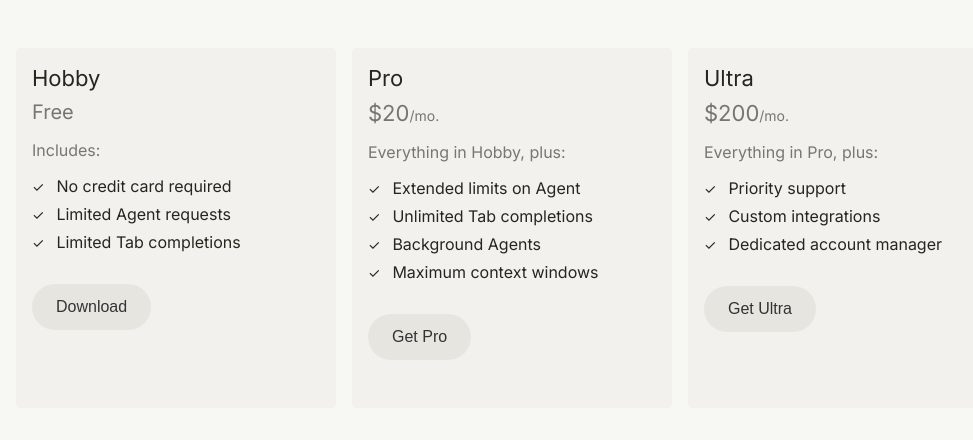
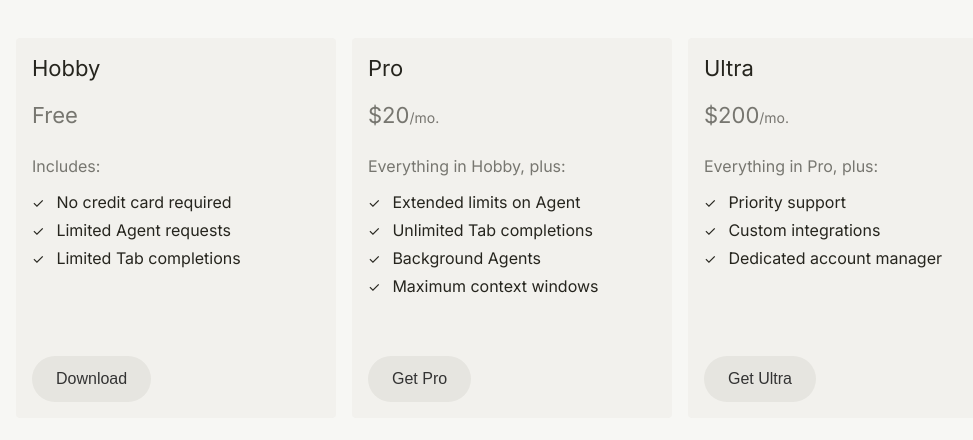
Before and after one commit to rrefranca/My-First-Coding-Project, a plain HTML site: page index.html in a window 1280 px wide. Shown: the part 172-612 px from the top of the page, without its empty margins (128-1101 px from the left). Drawn offline with Linux system fonts and the light colour scheme.

Commit message:
Styled UI Cards
Updated the style and layout of cards to match cursor

```diff
--- a/index.html
+++ b/index.html
@@ -12,9 +12,10 @@
 <body>
     <div class="cards-container">
         <div class="card">
+            <div class="card-body">
                 <h3 class="card-title">Hobby</h3>
                 <p class="card-price">
-                <span class="card-price-amount"></span>Free</span>
+                    <span class="card-price-amount">Free</span>
                 </p>
                 <div class="card-content">
                     <p class="includes-text">Includes:</p>
@@ -33,9 +34,11 @@
                         </li>
                     </ul>
                 </div>
+            </div>
             <button class="download-button">Download</button>
         </div>
         <div class="card">
+            <div class="card-body">
                 <h3 class="card-title">Pro</h3>
                 <p class="card-price">
                     <span class="card-price-amount">$20</span>
@@ -62,9 +65,11 @@
                         </li>
                     </ul>
                 </div>
+            </div>
             <button class="download-button">Get Pro</button>
         </div>
         <div class="card">
+            <div class="card-body">
                 <h3 class="card-title">Ultra</h3>
                 <p class="card-price">
                     <span class="card-price-amount">$200</span>
@@ -87,6 +92,7 @@
                         </li>
                     </ul>
                 </div>
+            </div>
             <button class="download-button">Get Ultra</button>
         </div>
     </div>
--- a/styles.css
+++ b/styles.css
@@ -28,8 +28,11 @@ body {
     border-radius: 4px;
     padding: 16px;
     width: 320px;
-    min-height: 360px;
+    min-height: 380px;
     flex-shrink: 0;
+    display: flex;
+    flex-direction: column;
+    justify-content: space-between;
 }
 
 .card-title {
@@ -43,8 +46,14 @@ body {
 .card-price {
     font-size: 20px;
     color: rgba(38, 37, 30, 0.6);
-    display:inline-flex;
+    display: inline-flex;
     align-items: baseline;
+}
+
+.card-body {
+    display: flex;
+    flex-direction: column;
+    gap: 12px;
 }
 
 .card-price-amount {
```
Lines whose indentation alone changed are shown as unchanged.
